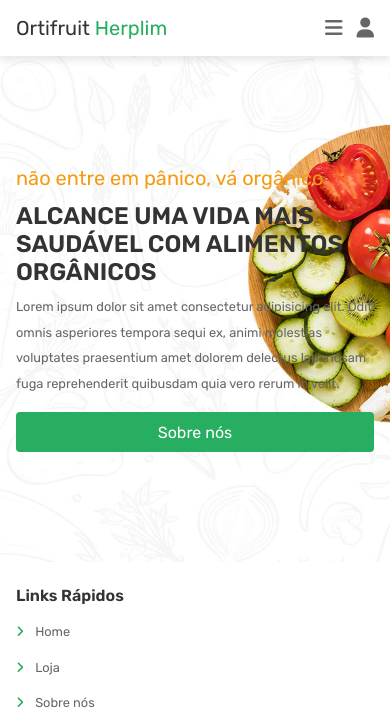
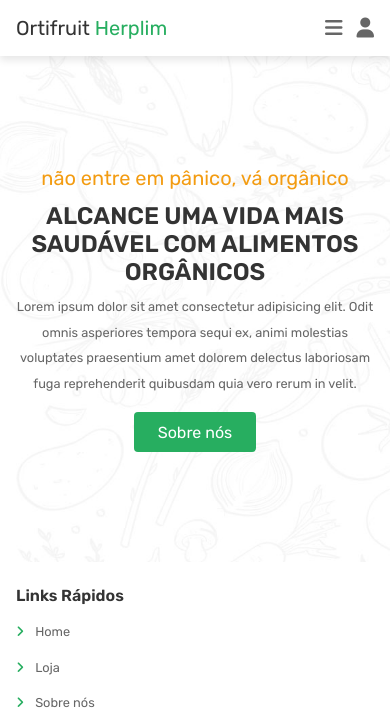
Before and after one commit to programer-Glei/Pjt_Quitanda, a PHP site: page /principal.php in a window 390 px wide. Shown: the top 728 px of the page. Run offline with PHP 8.4, Linux system fonts and the light colour scheme; the visitor is signed in with stand-in values (Sample User, id 1); data that the repository does not hold is empty; some libraries are stand-ins or nearby versions.

Commit message:
proximo comit

```diff
--- a/about.php
+++ b/about.php
@@ -1,5 +1,5 @@
 <?php
-
+header('Content-Type: text/html; charset=utf-8');
 @include 'config.php';
 
 session_start();
--- a/contact.php
+++ b/contact.php
@@ -1,5 +1,5 @@
 <?php
-
+header('Content-Type: text/html; charset=utf-8');
 @include 'config.php';
 
 session_start();
--- a/css/estilo.css
+++ b/css/estilo.css
@@ -724,6 +724,11 @@ section {
   color: #666;
 }
 
+.home-bg .home .content a {
+  display: inline-block;
+  width: auto;
+}
+
 /* footer - rodapé */
 .footer {
   background-color: #fff;
@@ -811,6 +816,15 @@ section {
   .add-products form .flex .inputbox {
     width: 100%;
   }
+  .home-bg {
+    background-position: left;
+  }
+  .home-bg .home {
+    -webkit-box-pack: center;
+        -ms-flex-pack: center;
+            justify-content: center;
+    text-align: center;
+  }
 }
 
 @media (max-width: 450px) {
--- a/css/estilo.scss
+++ b/css/estilo.scss
@@ -630,6 +630,11 @@ section{
                 line-height: 2;
                 color: $light-color;
             }
+
+            a{
+                display: inline-block;
+                width: auto;
+            }
         }
     }
 }
@@ -733,6 +738,14 @@ section{
 
         }
     }
+
+    .home-bg{
+        background-position: left;
+        .home{
+            justify-content: center;
+            text-align: center;
+        }
+    }
 }
 
 @media (max-width: 450px){
--- a/orders.php
+++ b/orders.php
@@ -1,5 +1,5 @@
 <?php
-
+header('Content-Type: text/html; charset=utf-8');
 @include 'config.php';
 
 session_start();
--- a/shop.php
+++ b/shop.php
@@ -1,5 +1,5 @@
 <?php
-
+header('Content-Type: text/html; charset=utf-8');
 @include 'config.php';
 
 session_start();
--- a/user_profile_update.php
+++ b/user_profile_update.php
@@ -1,5 +1,5 @@
 <?php
-
+header('Content-Type: text/html; charset=utf-8');
 @include 'config.php';
 
 session_start();
```
Also changed, not shown: 1 other file.
